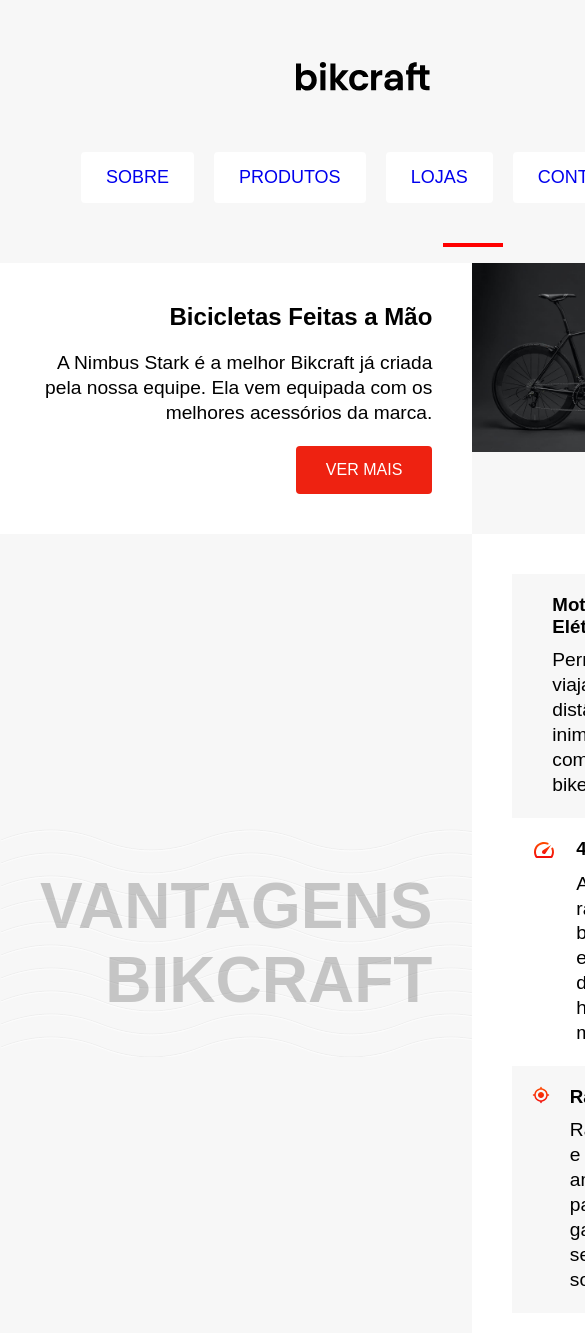
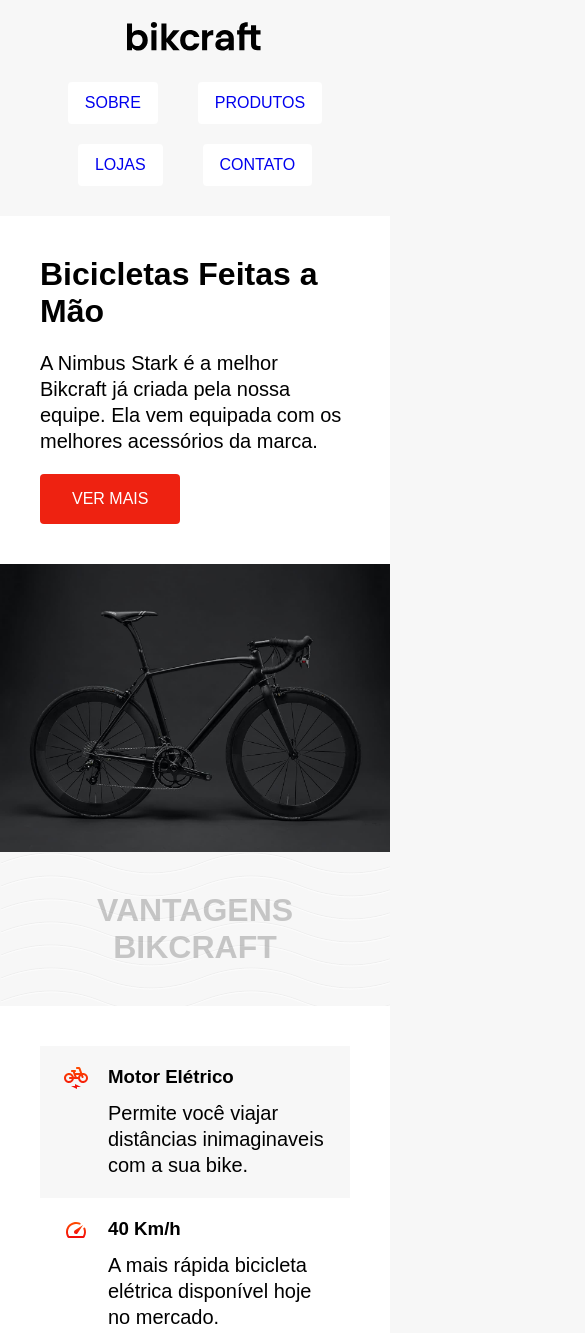
Before and after one commit to WiltonMontel/bikcraft, a plain HTML site: page index.html in a window 390 px wide. Shown: the top 1333 px of the page, 585 px wide, since content can reach past the window. Drawn offline with Linux system fonts and the light colour scheme.

Commit message:
Responsividade

```diff
--- a/index.html
+++ b/index.html
@@ -5,12 +5,12 @@
   <meta charset="UTF-8">
   <meta http-equiv="X-UA-Compatible" content="IE=edge">
   <meta name="viewport" content="width=device-width, initial-scale=1.0">
-  <title>Document</title>
+  <title>Bikcraft</title>
   <link rel="stylesheet" href="style.css">
 </head>
 
 <body>
-
+  <header class="header">
     <img src="./img/bikcraft.svg" alt="Bikcraft">
 
     <nav>
@@ -21,44 +21,44 @@
         <li><a href="/">Contato</a></li>
       </ul>
     </nav>
+  </header>
+
 
   <!-- main com o conteúdo do grid -->
-  <main class="conteudo">
-
-    <section class="introducao">
-      <!-- <span class="detalhe"></span> Cria o detalhe em vermelho entre as sections -->
-      <h1>Bicicletas Feitas a Mão</h1>
+  <main>
+    <section class="conteudo" aria-labelledby="label-introducao">
+      <div class="introducao">
+        <h1 id="label-introducao">Bicicletas Feitas a Mão</h1>
         <p>A Nimbus Stark é a melhor Bikcraft já criada pela nossa equipe. Ela vem equipada com os melhores acessórios da marca.</p>
         <a href="/" id="botao">VER MAIS</a>
+      </div>
+      <div class="introducao-cover">
+        <img src="/img/bicicleta.jpg" alt="bicicleta Preta">
+      </div>
     </section>
 
-    <section>
-      <img src="/img/bicicleta.jpg" alt="bicicleta Preta">
-    </section>
+    <section class="conteudo conteudo-vantagens">
+      <div class="div-subtitulo">
+        <h2 class="subtitulo">VANTAGENS BIKCRAFT</h2>
+      </div>
 
-    <section class="section-subtitulo">
-      <h2 class="subtitulo">VANTAGENS BIKCRAFT</h2>
-    </section>
-
-
-    <section class="vantagens">
+      <div class="vantagens">
         <article class="vantagens-item">
           <img src="/img/eletrica.svg" alt="">
           <h3>Motor Elétrico</h3>
-        <p class="pcaracteristicas">Permite você viajar distâncias inimaginaveis com a sua bike.</p>
+          <p>Permite você viajar distâncias inimaginaveis com a sua bike.</p>
         </article>
-
         <article class="vantagens-item">
           <img src="/img/velocidade.svg" alt="">
           <h3>40 Km/h</h3>
-        <p class="pcaracteristicas">A mais rápida bicicleta elétrica disponível hoje no mercado.</p>
+          <p>A mais rápida bicicleta elétrica disponível hoje no mercado.</p>
         </article>
-
         <article class="vantagens-item">
           <img src="/img/rastreador.svg" alt="">
           <h3>Rastreador</h3>
-        <p class="pcaracteristicas">Rastreador e sistema anti-furto para garantir o seu sossego.</p>
+          <p>Rastreador e sistema anti-furto para garantir o seu sossego.</p>
         </article>
+      </div>
     </section>
 
   </main>
--- a/style.css
+++ b/style.css
@@ -20,21 +20,31 @@ img {
   max-width: 100%;
   display: block;
 }
+/* respobsividade da img bike preta */
 
 a {
   text-decoration: none;
 }
 
 p {
-  font-size: 1.2rem;
+  font-size: 1.25rem;
   line-height: 1.3; /* altura de linha */
 }
+.header {
+  display: grid;
+  justify-items: center;
+  gap: 60px;
+}
 
-nav {
+nav ul {
   display: flex;
   flex-wrap: wrap; /* quebra a nav */
   justify-content: center; /* alinha no centro */
-  gap: 40px;
+  gap: 20px;
+  list-style: none;
+  flex-direction: row;
+  color: #000000;
+  text-transform: uppercase; /* transforma o texto em caixa alta */
 }
 
 li {
@@ -44,20 +54,14 @@ li {
   border-radius: 4px;
   font: bold;
   font-size: large;
+  border: 2px solid #fff; /* utilizado para que o li:hover abaixo não faça os outros elementos saltarem */
 }
 
 li:hover {
   border: 2px solid #dc143c;
 }
 
-/* altera só os links dentro de nav>li */
-nav ul {
-  list-style: none;
-  display: flex;
-  flex-direction: row;
-  color: #000000;
-  text-transform: uppercase; /* transforma o texto em caixa alta */
-}
+/* altera só os links dentro de nav > li */
 
 .conteudo {
   display: grid;
@@ -76,10 +80,12 @@ nav ul {
   justify-items: end;
 }
 
-h1 {
+.introducao h1 {
   position: relative;
+  font-size: 2rem;
 }
 
+/* Detalhe vermelho */
 h1::after {
   content: "";
   width: 60px;
@@ -87,40 +93,37 @@ h1::after {
   background: red;
   display: inline-block;
   position: absolute;
-  top: -60px;
-  left: 273px;
+  top: -50px;
+  left: 360px;
 }
-
-/* .detalhe {
-  width: 60px;
-  height: 4px;
-  background: #ee2211;
-  position: absolute;
-  top: 30px;
-  right: -30px; centralizando o detalhe} */
+/* Deixando a img-bike responsiva */
+.introducao-cover img {
+  object-fit: cover;
+  height: 100%;
+}
 
 #botao {
   background: #ee2211;
   color: #fff;
-  padding: 15px 30px;
+  padding: 1rem 2rem;
   border-radius: 4px;
 }
 
 #botao:hover {
   background-color: #dc143c;
 }
-
-.section-subtitulo {
-  align-self: center;
-  background-image: url(img/onda.svg); /* onda adicionada como background*/
+.div-subtitulo {
+  background: #f7f7f7;
+  display: flex;
 }
-
 .subtitulo {
-  font-size: 64px;
+  font-size: 4rem;
   color: rgba(0, 0, 0, 0.2);
   text-align: right;
   padding: 40px;
   align-self: center;
+  background-image: url(img/onda.svg); /* onda adicionada como background*/
+  /* word-break: break-all; */
 }
 
 .vantagens {
@@ -133,6 +136,7 @@ h1::after {
   grid-template-columns: auto 1fr;
   gap: 10px 20px;
   padding: 20px;
+  border-left: 4px solid transparent;
 }
 
 .vantagens-item:hover {
@@ -142,6 +146,7 @@ h1::after {
 .vantagens-item p {
   grid-column: 2;
 }
+
 /* deixa os itens impares destacados odd / pares usa even */
 .vantagens-item:nth-child(odd) {
   background: #f7f7f7;
@@ -155,3 +160,52 @@ footer {
   box-sizing: border-box;
   margin-bottom: -60px;
 }
+
+@media (max-width: 1000px) {
+  .conteudo-vantagens {
+    grid-template-columns: 1fr;
+  }
+  .subtitulo {
+    text-align: center;
+  }
+  h1::after {
+    display: none;
+  }
+}
+
+@media (max-width: 600px) {
+  body {
+    gap: 30px;
+    margin-top: 20px;
+  }
+  .header {
+    gap: 30px;
+  }
+  .conteudo {
+    grid-template-columns: 1fr;
+  }
+  .introducao {
+    text-align: left;
+    justify-items: start;
+  }
+  h1::after {
+    display: none;
+  }
+  .subtitulo {
+    font-size: 3rem;
+  }
+  li {
+    padding: 10px 15px;
+    margin: 0px 10px;
+    background: #ffffff;
+    border-radius: 4px;
+    font: bold;
+    font-size: 1rem;
+    border: 2px solid #fff; /* utilizado para que o li:hover abaixo não faça os outros elementos saltarem */
+  }
+}
+@media (max-width: 400px) {
+  .subtitulo {
+    font-size: 2rem;
+  }
+}
```
Lines whose indentation alone changed are shown as unchanged.
